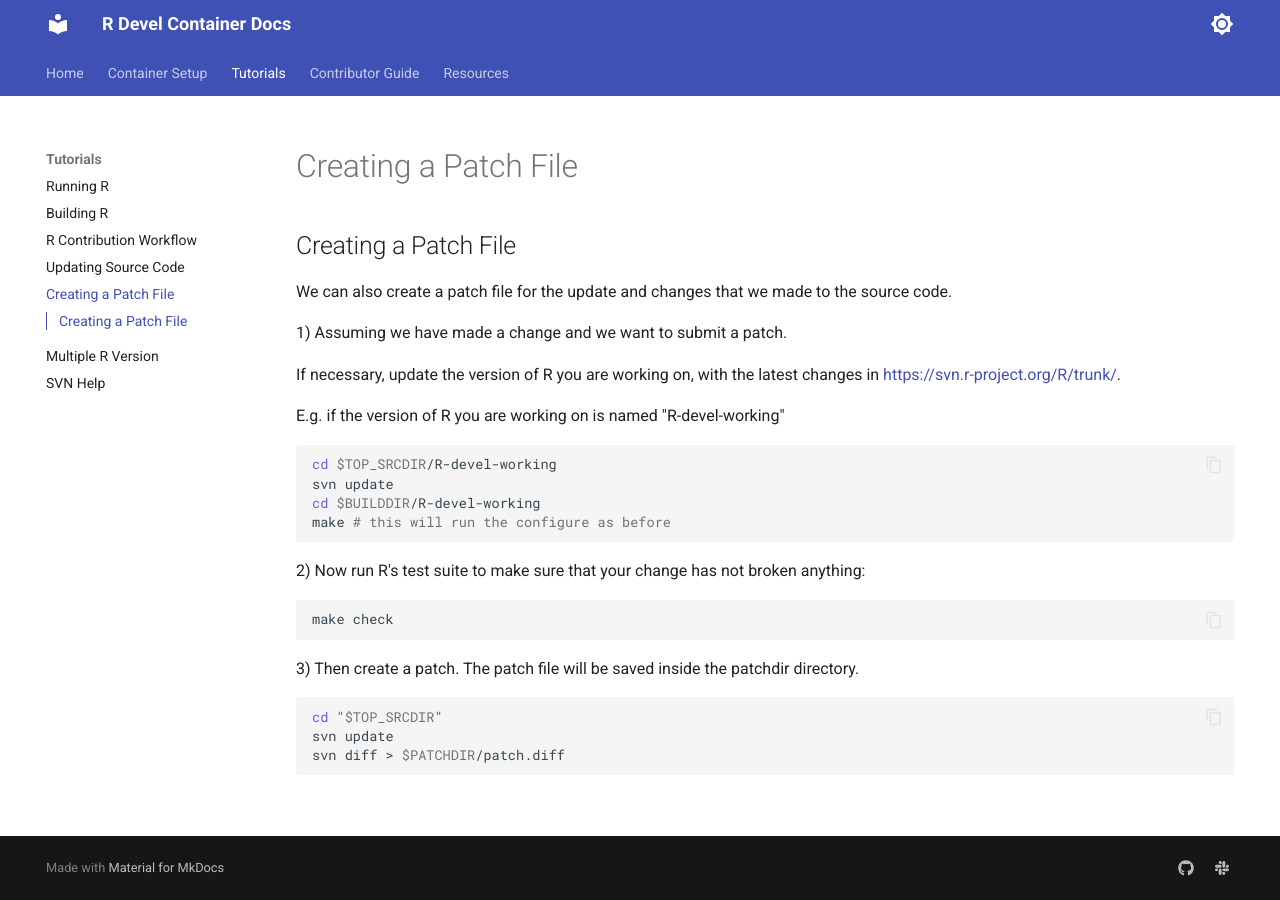
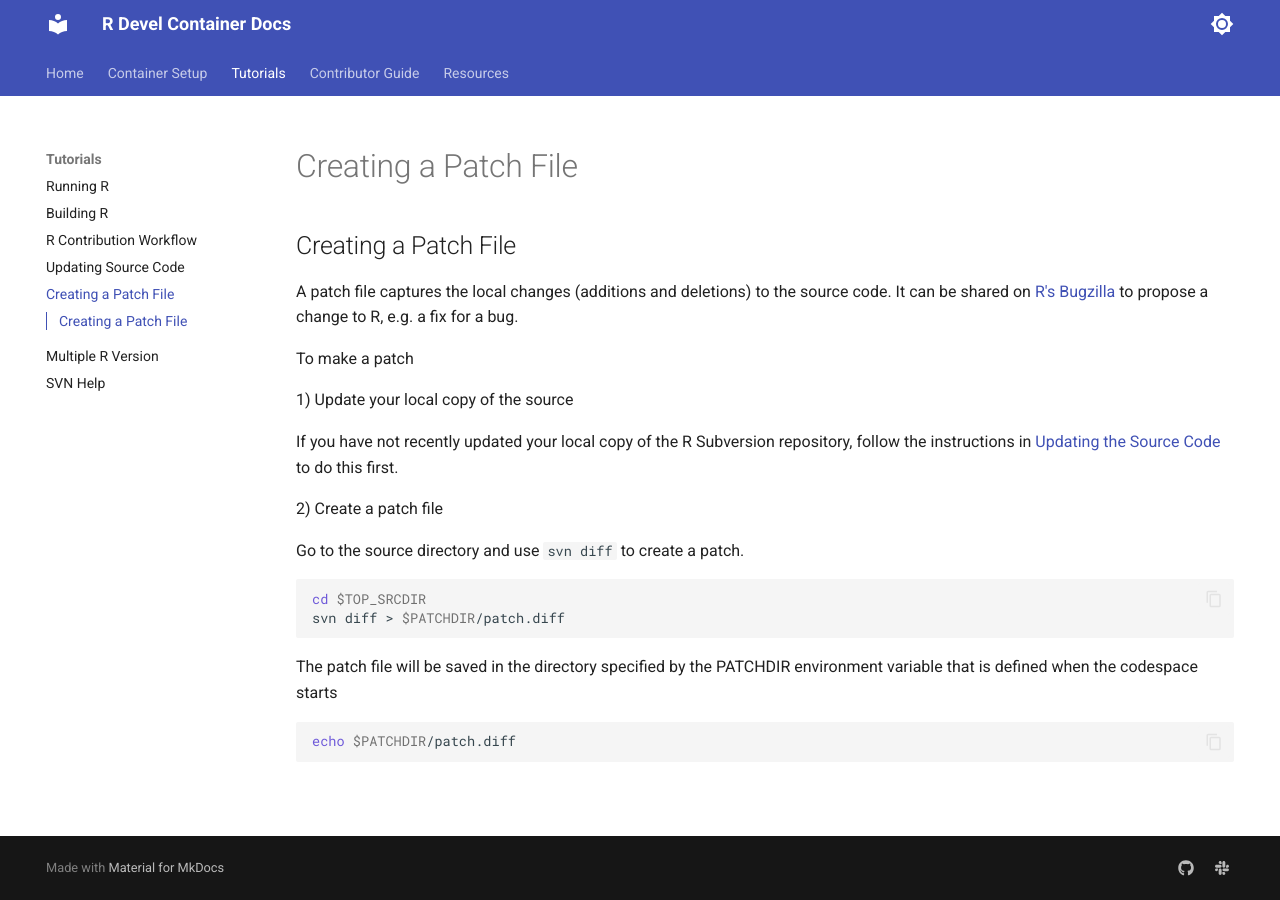
Before and after one commit to r-devel/r-dev-env, an MkDocs documentation site: the page built from docs/tutorials/patch_update.md, in a window 1280 px wide. Built offline with MkDocs 1.6.1 and Material for MkDocs 9.7.7, drawn with Linux system fonts in a browser that asks for light colours.

Commit message:
update: simplified patch file docs

````diff
--- a/docs/tutorials/patch_update.md
+++ b/docs/tutorials/patch_update.md
@@ -1,33 +1,24 @@
-
 ## Creating a Patch File
 
-We can also create a patch file for the update and changes that we made to the source code.
+A patch file captures the local changes (additions and deletions) to the source code. It can be shared on [R's Bugzilla](https://bugs.r-project.org/) to propose a change to R, e.g. a fix for a bug.
 
-1) Assuming we have made a change and we want to submit a patch.
+To make a patch
 
-If necessary, update the version of R you are working on, with the latest changes in <https://svn.r-project.org/R/trunk/>.
+1) Update your local copy of the source
 
-E.g. if the version of R you are working on is named "R-devel-working"
+If you have not recently updated your local copy of the R Subversion repository, follow the instructions in [Updating the Source Code](link) to do this first.
+
+2) Create a patch file
+
+Go to the source directory and use `svn diff` to create a patch.
 
 ```bash
-cd $TOP_SRCDIR/R-devel-working
-svn update
-cd $BUILDDIR/R-devel-working
-make # this will run the configure as before
+cd $TOP_SRCDIR
+svn diff > $PATCHDIR/patch.diff
 ```
 
-
-2) Now run R's test suite to make sure that your change has not broken anything:
+The patch file will be saved in the directory specified by the PATCHDIR environment variable that is defined when the codespace starts
 
 ```bash
-make check
+echo $PATCHDIR/patch.diff
 ```
-
-
-3) Then create a patch. The patch file will be saved inside the patchdir directory.
-
-```bash
-cd "$TOP_SRCDIR"
-svn update
-svn diff > $PATCHDIR/patch.diff
-```
````
